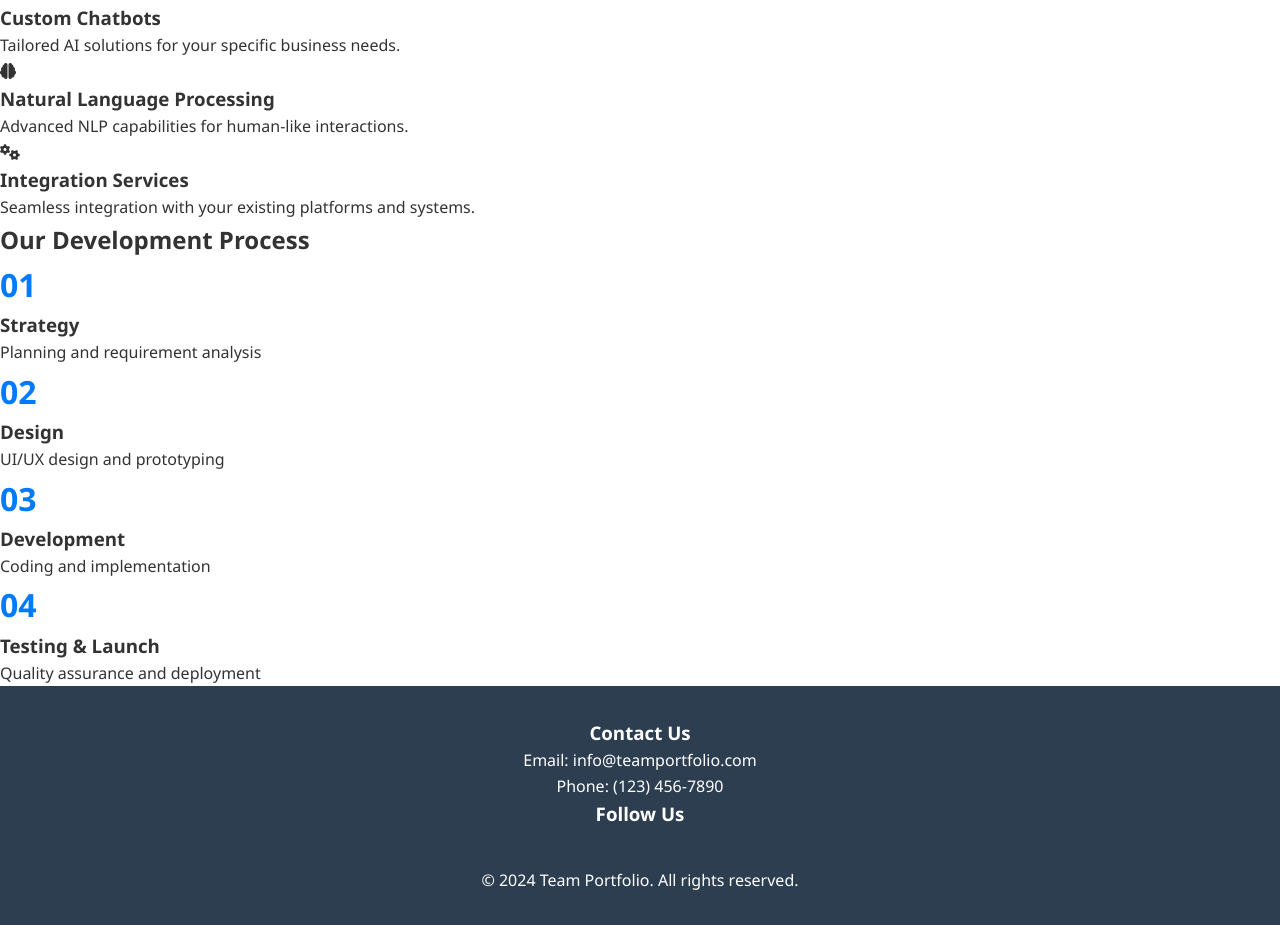
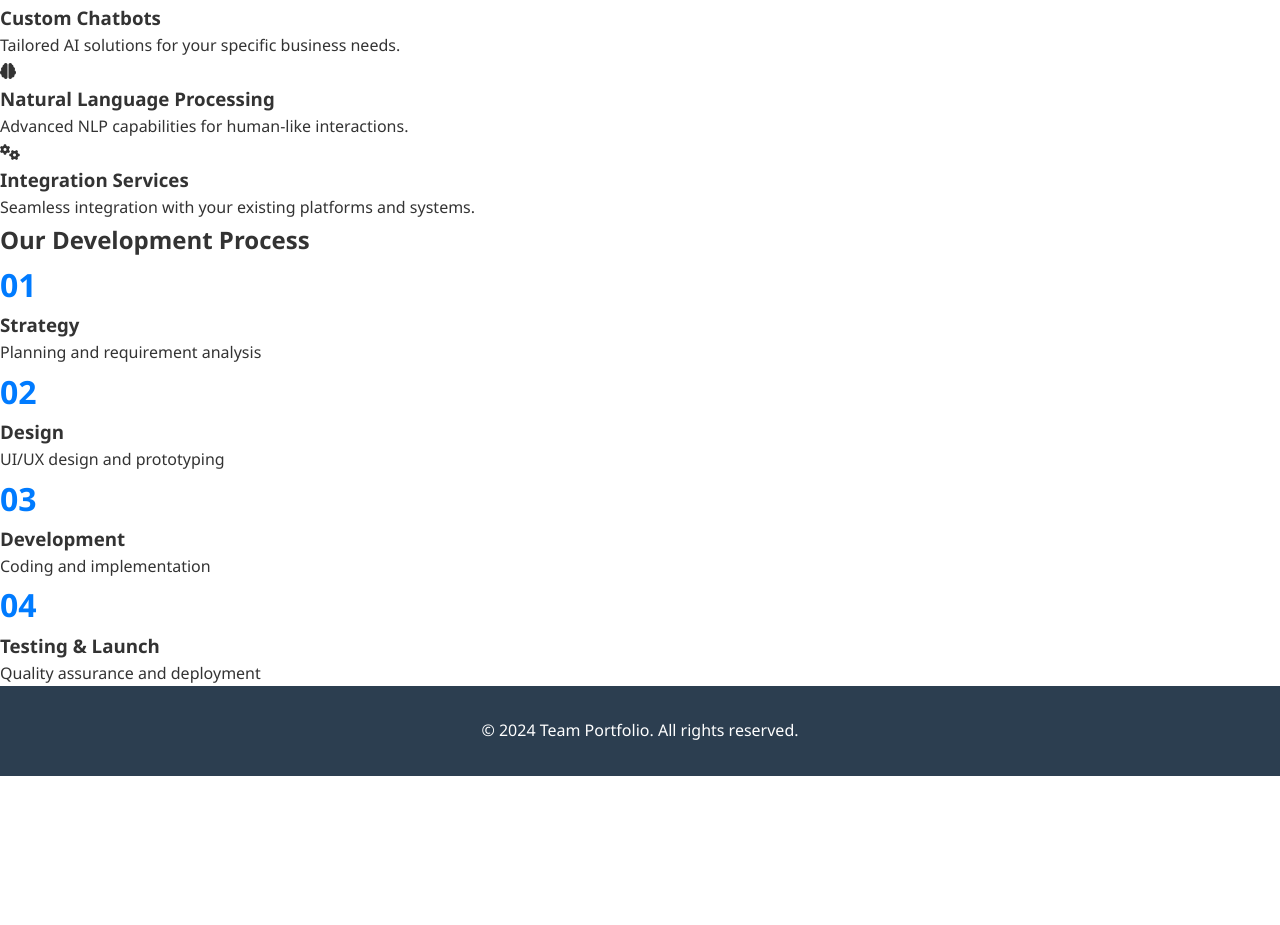
Before and after one commit to venkat1103/team-portfolio, a plain HTML site: page services.html in a window 1280 px wide. Shown: the part 778-1703 px from the top of the page. After the commit the page ends 1554 px from the top, so only its background shows below. Drawn offline with Linux system fonts and the light colour scheme; files that its build step writes are made by us from their sources.

Commit message:
Removed unnecessary script references causing errors

```diff
--- a/services.html
+++ b/services.html
@@ -136,29 +136,8 @@
         </div>
     </section>
 
-    <footer class="footer">
-        <div class="footer-content">
-            <div class="footer-section">
-                <h3>Contact Us</h3>
-                <p>Email: info@teamportfolio.com</p>
-                <p>Phone: (123) 456-7890</p>
-            </div>
-            <div class="footer-section">
-                <h3>Follow Us</h3>
-                <div class="social-links">
-                    <a href="#"><i class="fab fa-twitter"></i></a>
-                    <a href="#"><i class="fab fa-linkedin"></i></a>
-                    <a href="#"><i class="fab fa-github"></i></a>
-                </div>
-            </div>
-        </div>
-        <div class="footer-bottom">
-            <p>&copy; 2024 Team Portfolio. All rights reserved.</p>
-        </div>
+    <footer>
+        <p>&copy; 2024 Team Portfolio. All rights reserved.</p>
     </footer>
-
-    <script src="js/firebase-config.js"></script>
-    <script src="js/database.js"></script>
-    <script src="js/main.js"></script>
 </body>
 </html>
```
